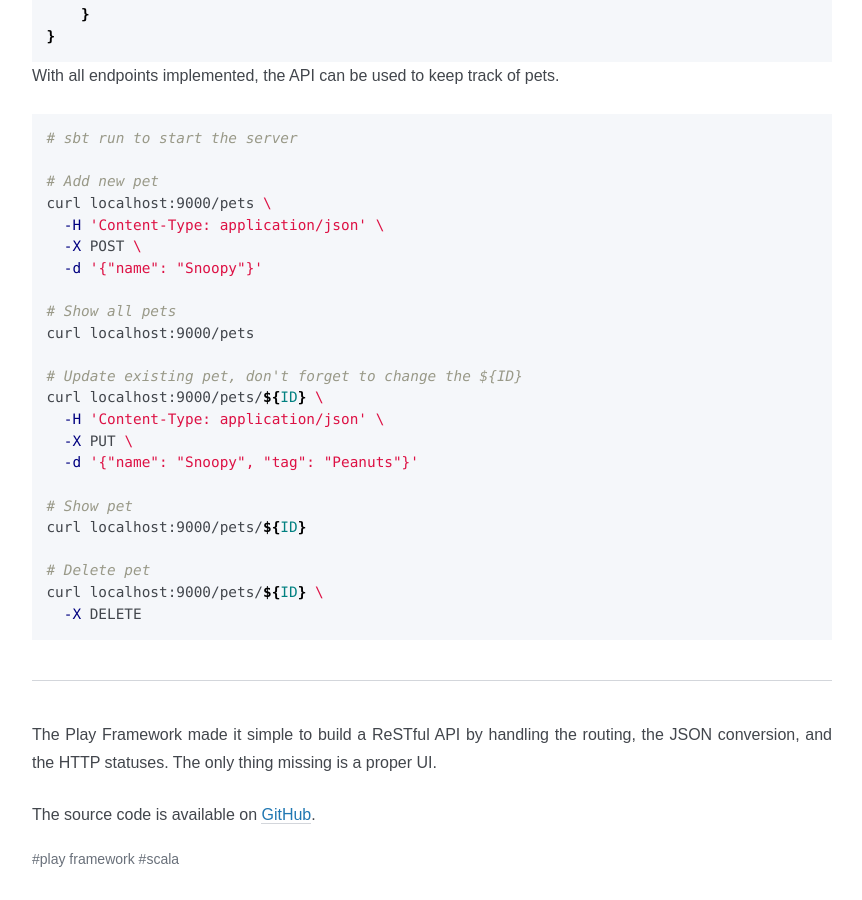
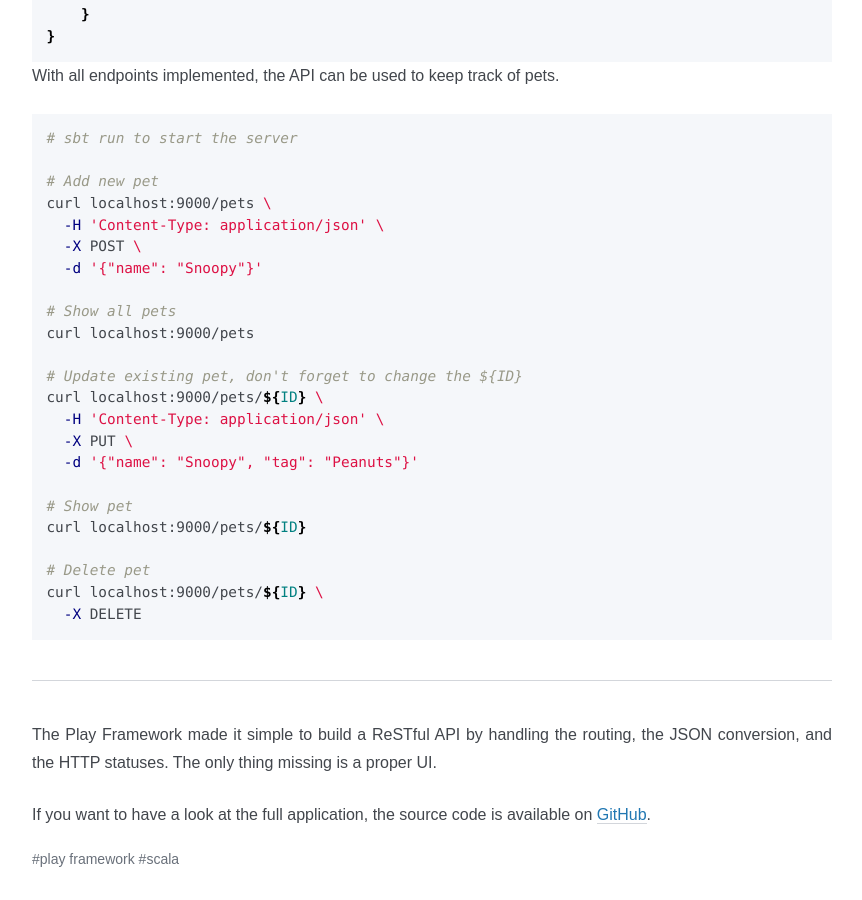
Before and after one commit to plippe/blog, a Jekyll site: the page built from _posts/2020-04-01-playing-with-scala-rest-api.md, in a window 1280 px wide and 900 px high, scrolled down 5561 px. Shown: the whole window, without its empty margins (208-1070 px from the left). Built offline with Jekyll 4.4.1, drawn with Linux system fonts in a browser that asks for light colours; our own code applies the rules of GitHub Pages for plain Markdown files.

Commit message:
Update github link

```diff
--- a/_posts/2020-04-01-playing-with-scala-rest-api.md
+++ b/_posts/2020-04-01-playing-with-scala-rest-api.md
@@ -275,4 +275,4 @@
 
 The Play Framework made it simple to build a ReSTful API by handling the routing, the JSON conversion, and the HTTP statuses. The only thing missing is a proper UI.
 
-The source code is available on [GitHub](https://github.com/plippe/playing-with-scala-rest).
+If you want to have a look at the full application, the source code is available on [GitHub](https://github.com/plippe/playing-with-scala-rest-api).
```
